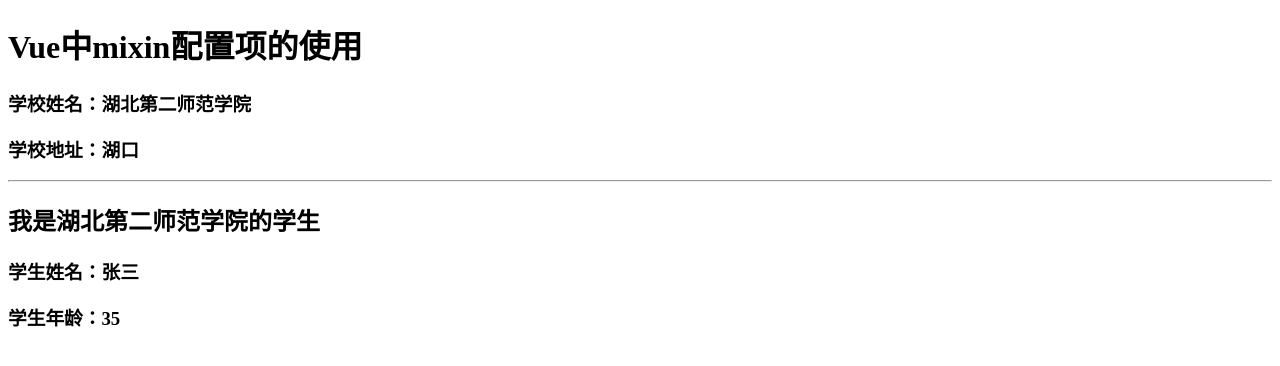
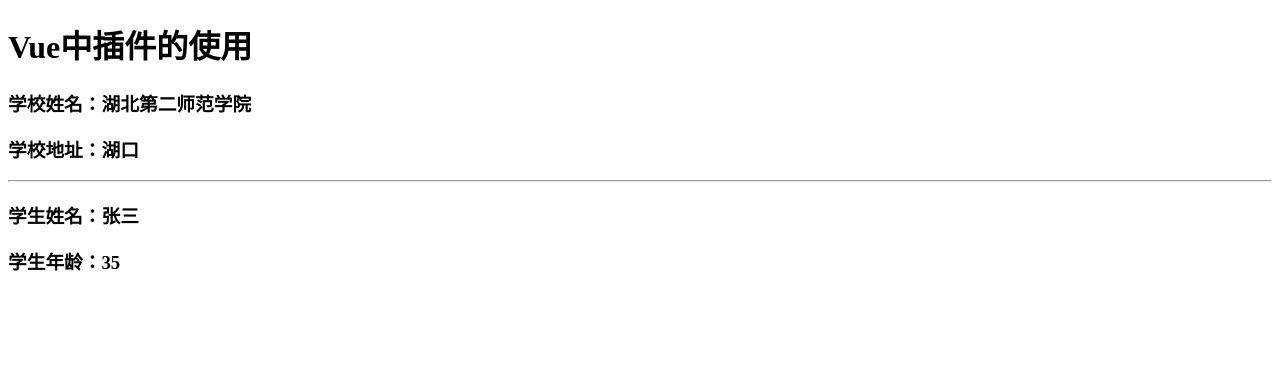
Before and after one commit to Xiao-Ning-166/vue_code, a Vue app in the folder vue_test/: page / in a window 1280 px wide. Shown: the top 366 px of the page. Built offline with nearby package versions, Linux system fonts and the light colour scheme.

Commit message:
Vue中插件的使用

```diff
--- /dev/null
+++ b/vue_test/05_Vue中插件的使用_src/App.vue
@@ -0,0 +1,26 @@
+<template>
+    <div>
+        <h1 v-text="title"></h1>
+        <School/>
+        <hr>
+
+        <Student/>
+    </div>
+</template>
+
+<script>
+    import Student from './components/Student.vue'
+    import School from './components/School.vue'
+    export default {
+        name: 'App',
+        components: {
+            Student,
+            School
+        },
+        data() {
+            return {
+                title: 'Vue中插件的使用'
+            }
+        }
+    }
+</script>
--- /dev/null
+++ b/vue_test/05_Vue中插件的使用_src/components/School.vue
@@ -0,0 +1,19 @@
+<template>
+    <div class="student">
+        <h3>学校姓名：{{name}}</h3>
+        <h3>学校地址：{{address}}</h3>
+    </div>
+</template>
+
+<script>
+
+    export default {
+        name: 'Student',
+        data() {
+            return {
+                name: '湖北第二师范学院',
+                address: '湖口'
+            }
+        }
+    }
+</script>
--- /dev/null
+++ b/vue_test/05_Vue中插件的使用_src/components/Student.vue
@@ -0,0 +1,20 @@
+<template>
+    <div class="student">
+        <h3>学生姓名：{{name}}</h3>
+        <h3>学生年龄：{{age}}</h3>
+    </div>
+</template>
+
+<script>
+
+    export default {
+        name: 'Student',
+        data() {
+            return {
+                name: '张三',
+                age: 35
+            }
+        }
+
+    }
+</script>
--- /dev/null
+++ b/vue_test/05_Vue中插件的使用_src/main.js
@@ -0,0 +1,15 @@
+import Vue from 'vue'
+import App from './App.vue'
+
+// 引入插件
+import {obj} from './plugins'
+
+Vue.config.productionTip=false
+
+// 应用（使用）插件
+Vue.use(obj)
+
+new Vue({
+    el: '#app',
+    render: h => h(App)
+})
--- /dev/null
+++ b/vue_test/05_Vue中插件的使用_src/plugins.js
@@ -0,0 +1,9 @@
+/**
+ * 这是Vue的插件文件
+ */
+export const obj = {
+    install(Vue) {
+        console.log('这是一个插件')
+        console.log(Vue)
+    }
+}
--- a/vue_test/vue.config.js
+++ b/vue_test/vue.config.js
@@ -18,7 +18,10 @@
       // entry: '03_Vue中的prop配置项_src/main.js'
 
       // 04_Vue中mixin配置项的使用
-      entry: '04_Vue中mixin配置项的使用_src/main.js'
+      // entry: '04_Vue中mixin配置项的使用_src/main.js'
+
+      // 05_Vue中插件的使用
+      entry: '05_Vue中插件的使用_src/main.js'
     }
   }
 }
```
Also changed, not shown: 1 other file (tests, documents, lock files or other folders).
